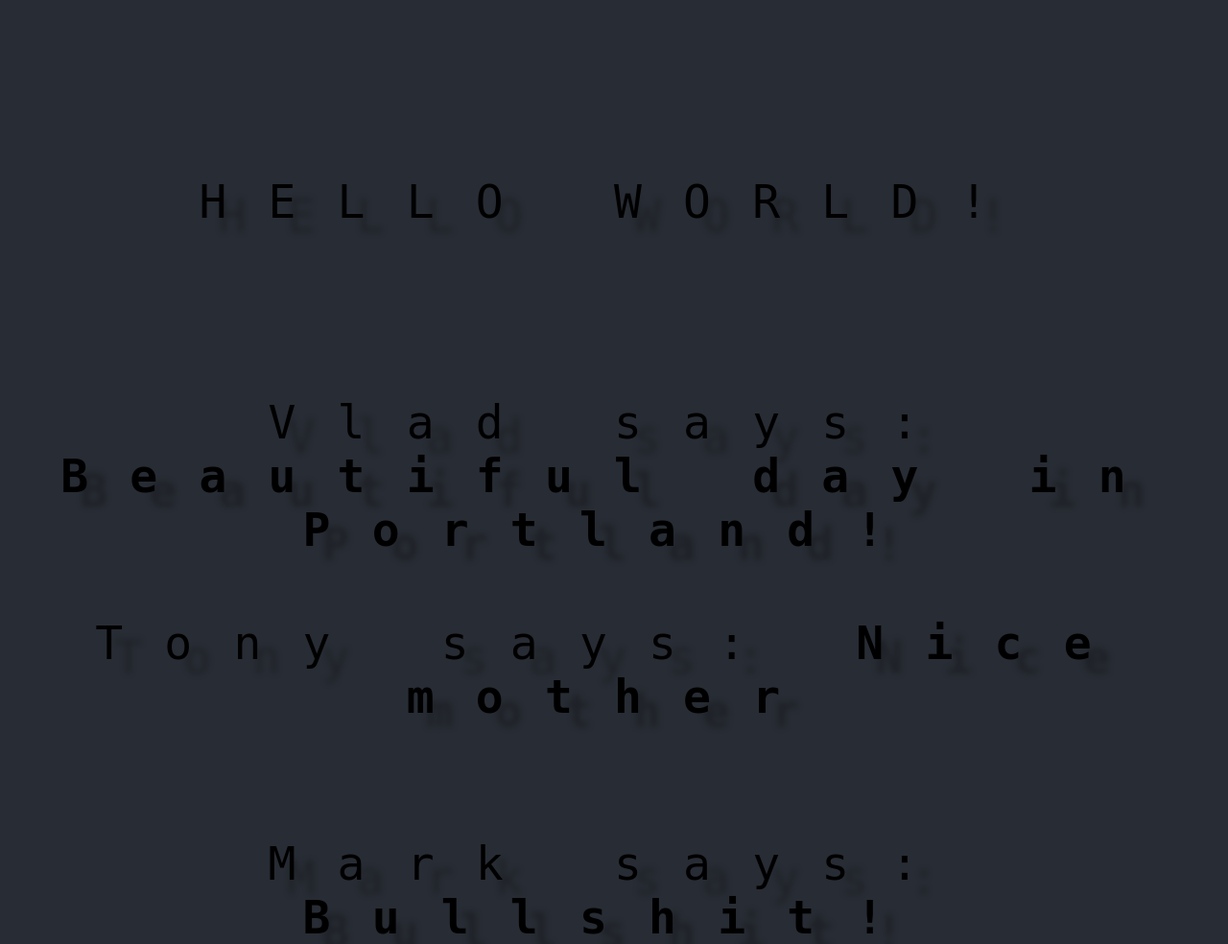
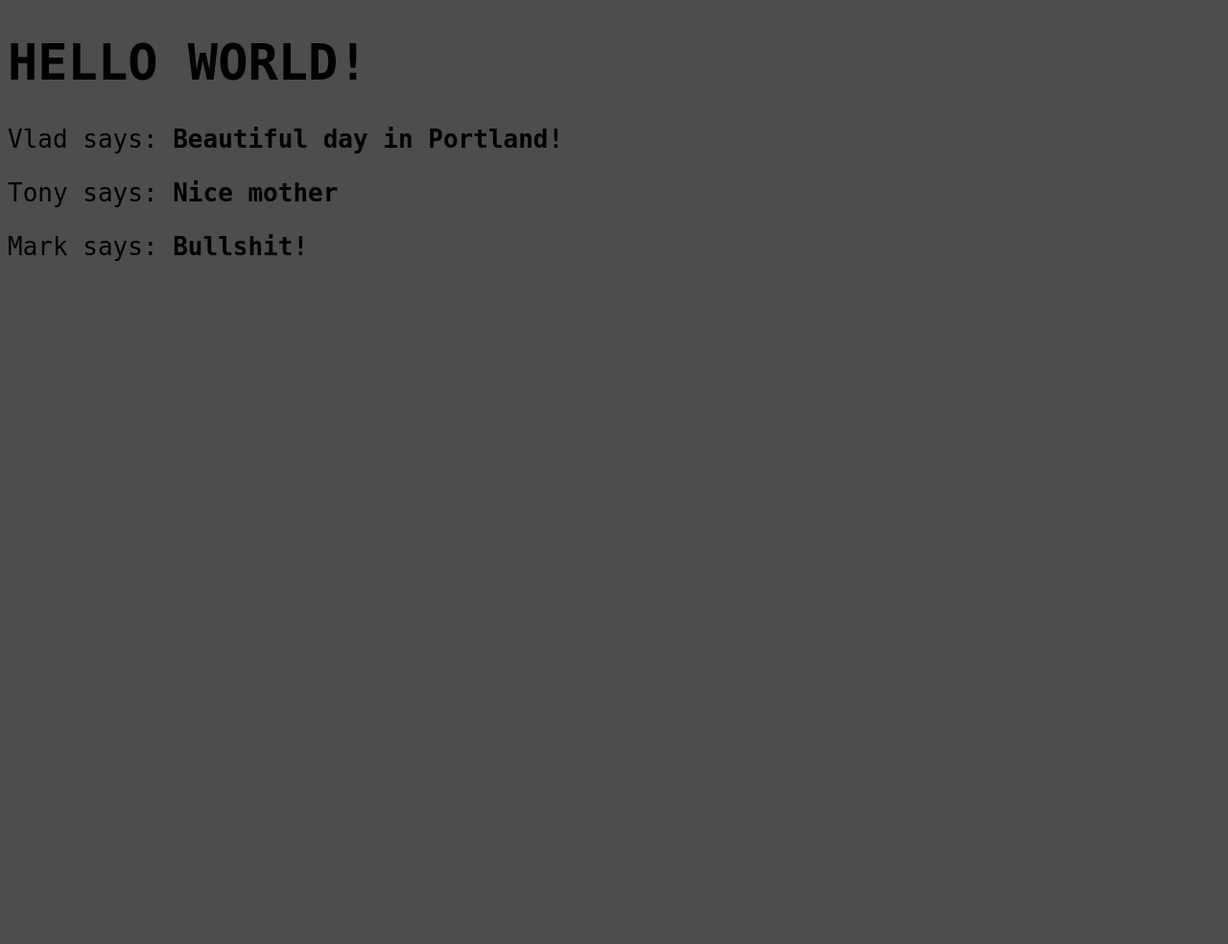
Before and after one commit to Towareesh/practice_flask, a Flask app: page / in a window 1280 px wide. Shown: the whole page at 96% size. After the commit the page ends 272 px from the top, so only its background shows below. Run offline with Flask 2, Linux system fonts and the light colour scheme.

Commit message:
feat aid 'id'/text-style

```diff
--- a/app/static/style.css
+++ b/app/static/style.css
@@ -1,23 +1,36 @@
 body {
-    background: #282c34;
+    background: #4d4d4d;
+
+    font-family: Andale Mono, monospace;
+    font-style: normal;
+    font-size: 26px;
 }
 
-h1, p {
+h1 {
+    color: #000000;
+}
+
+#posts {
+    margin-top: 70px;
+    margin-left: 70px;
+}
+
+#greeting {
     height: 48px;
 
     margin-left: auto;
     margin-right: auto;
-    margin-top: calc(50% - 400px - 50px);
+    margin-top: calc(50% - 800px);
 
-    font-family: 'monospace';
-    font-style: normal;
     font-weight: 400;
     font-size: 48px;
 
     text-align: center;
     letter-spacing: 0.9em;
 
-    color: #000000;
-
     text-shadow: 20px 15px 6px rgba(0, 0, 0, 0.25);
 }
+
+#error {
+    color: #b71a1a;
+}
```
